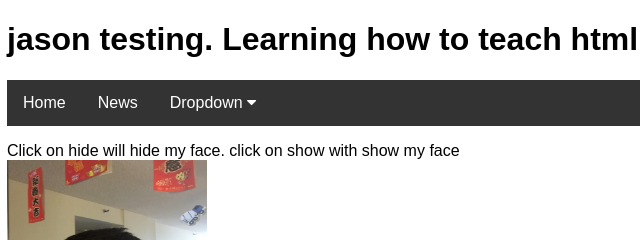
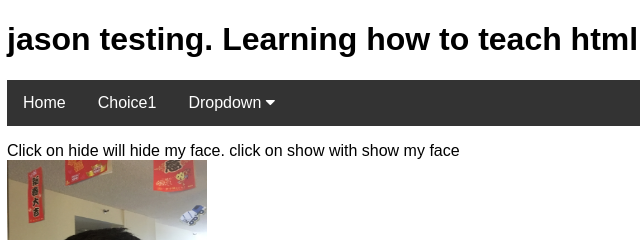
Before and after one commit to jchangkawaihona/8, a plain HTML site: page index.html in a window 1280 px wide. Shown: the top 240 px of the page, 1-641 px from the left. Drawn offline with nearby package versions, Linux system fonts and the light colour scheme.

Commit message:
Update index.html

```diff
--- a/index.html
+++ b/index.html
@@ -194,7 +194,7 @@ body {font-family: Arial, Helvetica, sans-serif;}
 <body>
 <div class="navbar">
   <a href="#home">Home</a>
-  <a href="#news">News</a>
+  <a href="#news">Choice1</a>
   <div class="dropdown">
     <button class="dropbtn">Dropdown
       <i class="fa fa-caret-down"></i>
```
